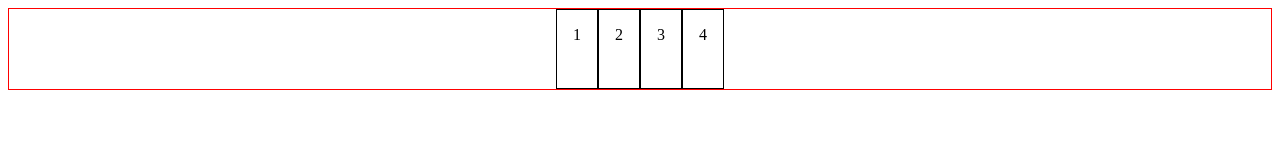
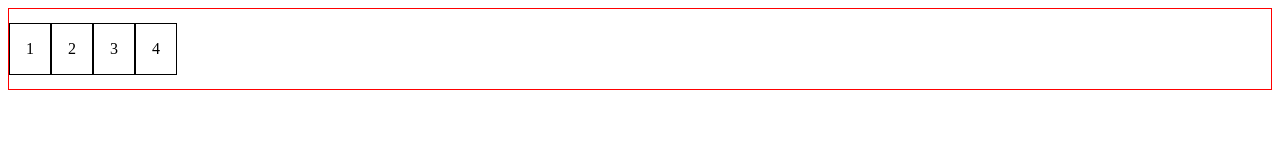
Before and after one commit to wildintu/Demo-Flexbox, a plain HTML site: page index.html in a window 1280 px wide. Drawn offline with Linux system fonts and the light colour scheme.

Commit message:
justify content flex start

```diff
--- a/styles.css
+++ b/styles.css
@@ -2,8 +2,8 @@
     display: flex;
     height: 5em;
     border: 1px solid red;
-    justify-content: center;
-    align-items: stretch;
+    justify-content: flex-start;
+    align-items: center;
 }
 
 .boxes div {
```
